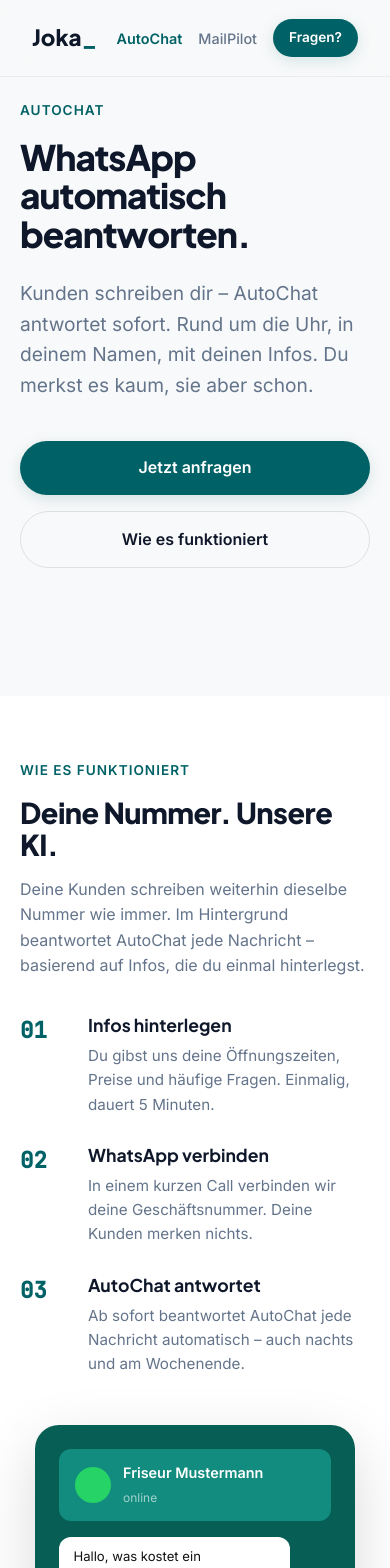
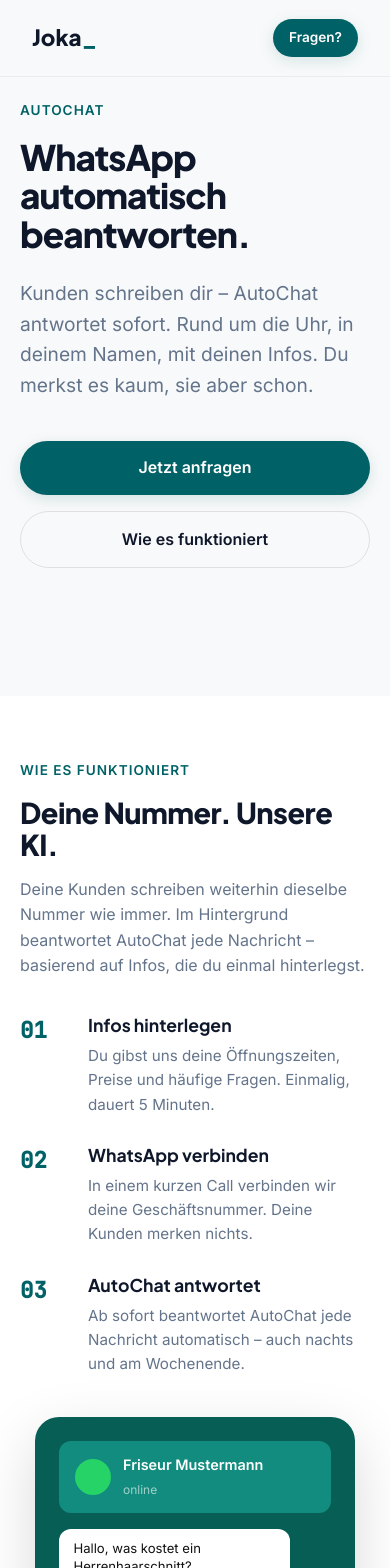
Before and after one commit to Jkalwa05/joka, a Next.js app: page /autochat in a window 390 px wide. Shown: the top 1568 px of the page. Built offline with nearby package versions, Linux system fonts and the light colour scheme; some icons are missing.

Commit message:
fix: proper mobile layout with two-col class, hide nav links on mobile
Co-Authored-By: Claude Sonnet 4.6 <noreply@anthropic.com>

```diff
--- a/app/autochat/page.tsx
+++ b/app/autochat/page.tsx
@@ -40,7 +40,7 @@ export default function AutoChat() {
       {/* WIE ES FUNKTIONIERT */}
       <section id="wie-es-funktioniert" className="section bg-light">
         <div className="container-wide">
-          <div style={{ display: 'grid', gridTemplateColumns: '1fr 1fr', gap: '6rem', alignItems: 'center' }}>
+          <div className="two-col">
             <div>
               <span className="sub-label">Wie es funktioniert</span>
               <h2>Deine Nummer. Unsere KI.</h2>
--- a/app/globals.css
+++ b/app/globals.css
@@ -126,6 +126,9 @@ footer { padding: 3rem 0; border-top: 1px solid rgba(0,0,0,0.05); background: wh
 .grp input, .grp select, .grp textarea { width: 100%; padding: 1rem; border: 2px solid #e2e8f0; border-radius: 8px; font-family: var(--font-ui); transition: 0.3s; font-size: 1rem; background: #f8f9fa; }
 .grp input:focus, .grp select:focus, .grp textarea:focus { border-color: var(--primary); outline: none; background: white; }
 
+/* --- TWO COL GRID --- */
+.two-col { display: grid; grid-template-columns: 1fr 1fr; gap: 6rem; align-items: center; }
+
 /* --- MOBILE --- */
 @media (max-width: 1024px) {
     .products-grid { grid-template-columns: 1fr; }
@@ -143,8 +146,7 @@ footer { padding: 3rem 0; border-top: 1px solid rgba(0,0,0,0.05); background: wh
     .container-wide { padding: 0 1.25rem; }
 
     /* Nav */
-    .nav-items { gap: 1rem; }
-    .nav-items a:not([class*="btn"]) { font-size: 0.9rem; }
+    .nav-items a:not([class*="btn"]) { display: none; }
     .small { padding: 0.5rem 1rem; font-size: 0.85rem; }
 
     /* Hero */
@@ -153,7 +155,7 @@ footer { padding: 3rem 0; border-top: 1px solid rgba(0,0,0,0.05); background: wh
     .hero-btns a { text-align: center; }
 
     /* 2-column grids → 1 column */
-    div[style*="grid-template-columns: 1fr 1fr"] { display: flex !important; flex-direction: column !important; gap: 3rem !important; }
+    .two-col { grid-template-columns: 1fr; gap: 2.5rem; }
 
     /* Product cards */
     .product-card { padding: 2rem; }
--- a/app/mailpilot/page.tsx
+++ b/app/mailpilot/page.tsx
@@ -40,7 +40,7 @@ export default function MailPilot() {
       {/* WIE ES FUNKTIONIERT */}
       <section id="wie-es-funktioniert" className="section bg-light">
         <div className="container-wide">
-          <div style={{ display: 'grid', gridTemplateColumns: '1fr 1fr', gap: '6rem', alignItems: 'center' }}>
+          <div className="two-col">
             <div>
               <span className="sub-label">Wie es funktioniert</span>
               <h2>Einmal verbinden. Für immer aufgeräumt.</h2>
--- a/app/page.tsx
+++ b/app/page.tsx
@@ -116,7 +116,7 @@ export default function Home() {
       {/* HOW IT WORKS */}
       <section className="section">
         <div className="container-wide">
-          <div style={{ display: 'grid', gridTemplateColumns: '1fr 1fr', gap: '6rem', alignItems: 'center' }}>
+          <div className="two-col">
             <div className="fade-up">
               <span className="sub-label">So einfach geht's</span>
               <h2>Einrichten in unter 20 Minuten.</h2>
@@ -210,7 +210,6 @@ export default function Home() {
           padding: '0.75rem 0.75rem 0.75rem 1.5rem',
           borderRadius: '50px', boxShadow: '0 8px 40px rgba(0,0,0,0.15)',
           border: '1px solid rgba(0,0,0,0.07)',
-          whiteSpace: 'nowrap',
         }}>
           <div style={{ display: 'flex', flexDirection: 'column', gap: '1px' }}>
             <span style={{ fontWeight: 700, fontSize: '0.9rem', color: 'var(--text-main)', fontFamily: 'var(--font-heading)' }}>1 Monat kostenlos testen</span>
```
